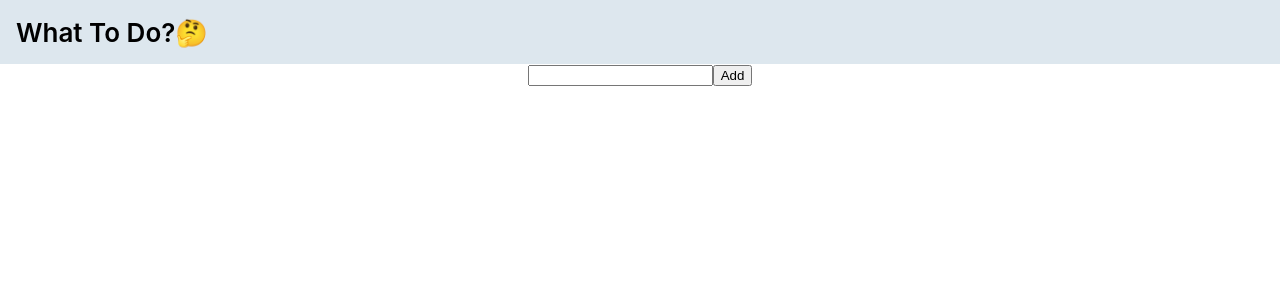
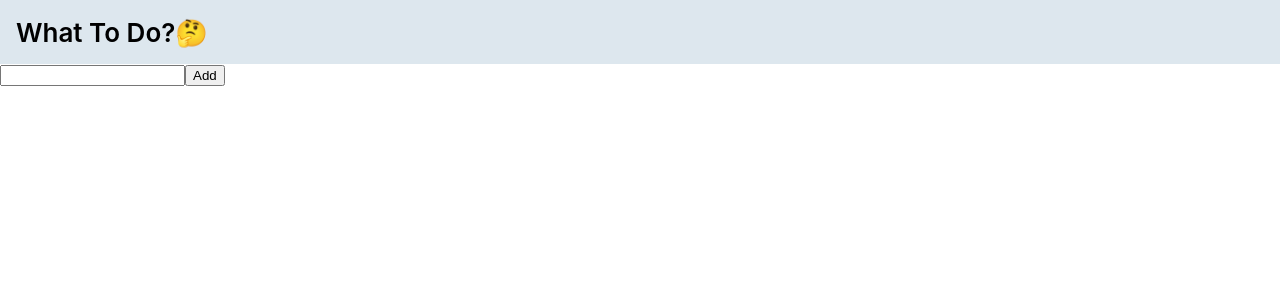
Before and after one commit to audrbsdl/todoapp, a React (Create React App) app: page / in a window 1280 px wide. Shown: the top 300 px of the page. Built offline with nearby package versions, Linux system fonts and the light colour scheme.

Commit message:
style: README 및 스타일 수정, App 컴포넌트의 헤더 클래스 이름 변경

```diff
--- a/src/App.css
+++ b/src/App.css
@@ -1,8 +1,4 @@
-.App {
-  text-align: center;
-}
-
-.App-header {
+.Header {
   background-color: #dde7ee;
   min-height: 8vh;
   display: flex;
--- a/src/App.js
+++ b/src/App.js
@@ -25,8 +25,8 @@ function App() {
   }
 
   return (
-    <div className="App">
-      <div className="App-header">What To Do?🤔</div>
+    <div>
+      <div className="Header">What To Do?🤔</div>
       <Input onAddTask={addTask} />
       <TaskList tasks={tasks} onDeleteTask={deleteTask} />
     </div>
```
Also changed, not shown: 1 other file (tests, documents, lock files or other folders).
